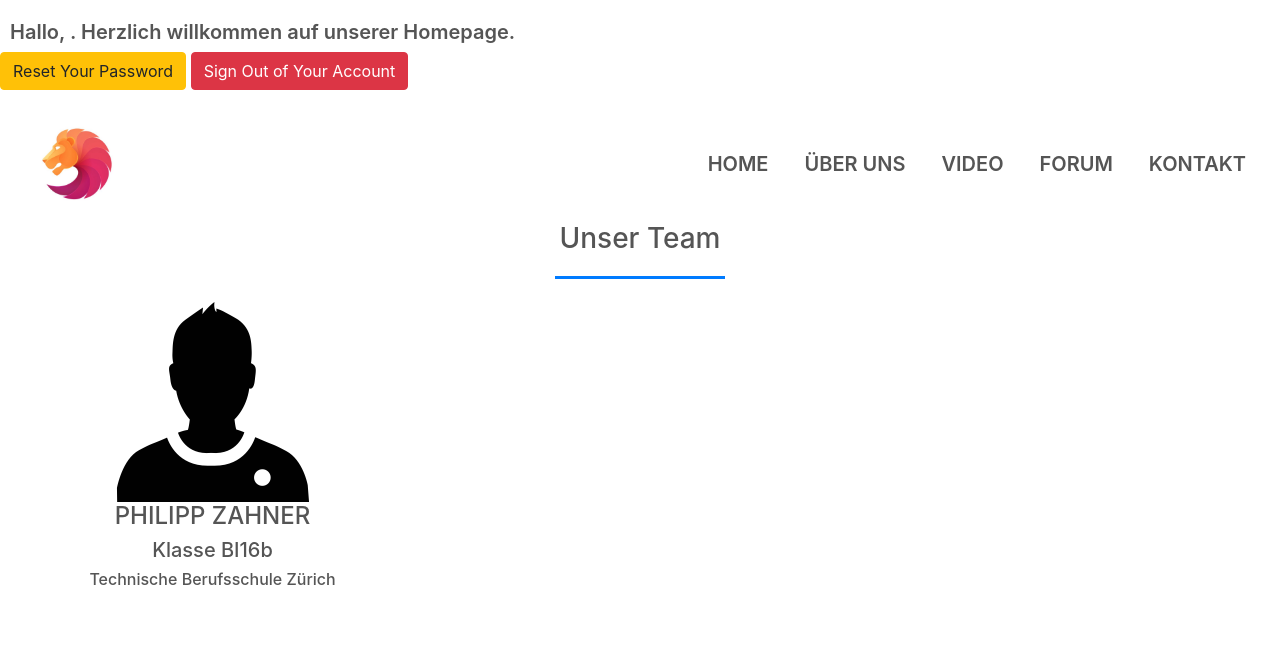
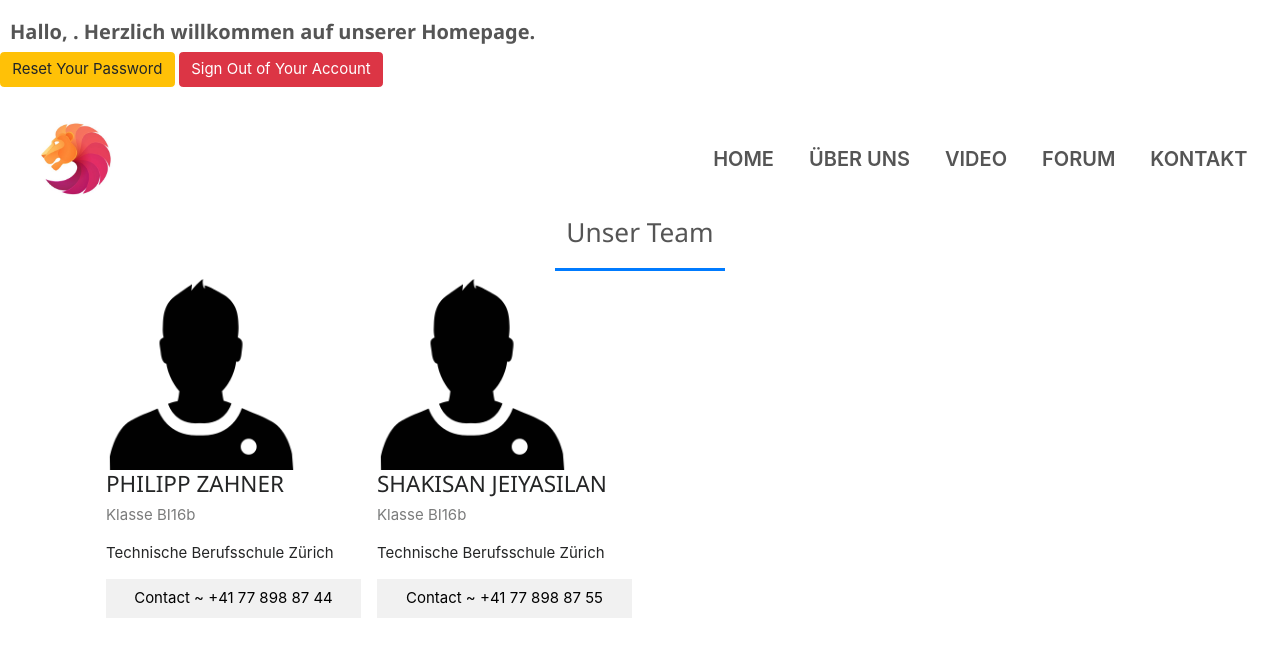
Before and after one commit to Flipza/Testproject, a PHP site: page /aboutus.html in a window 1280 px wide. Shown: the top 657 px of the page. Run offline with PHP 8.4, Linux system fonts and the light colour scheme.

Commit message:
welcome, aboutus, contact

```diff
--- a/aboutus.html
+++ b/aboutus.html
@@ -4,6 +4,7 @@
 <head>
 <title>M133 Website</title>
 <link rel ="stylesheet" href="styles.css">
+<link rel="stylesheet" href="https://www.w3schools.com/w3css/4/w3.css">
 <link rel="stylesheet" href="https://stackpath.bootstrapcdn.com/bootstrap/4.3.1/css/bootstrap.min.css">
 <link rel="stylesheet" href="https://stackpath.bootstrapcdn.com/font-awesome/4.7.0/css/font-awesome.min.css">
 <script src="https://code.jquery.com/jquery-3.3.1.slim.min.js"></script>
@@ -50,29 +51,34 @@
 </section>
 
 <!--------Member--------->
-<section id="team">
-
-<div class="container">
+<section id= "member">
+<div class="w3-row-padding">
 <h3> Unser Team </h3>
-<div class="row">
-<div class="col-md-3 profile-pic text-center">
-<div class="img-box">
-<img src="img/team1.jpg" class="img-responsive">
-<div>
-<h4>PHILIPP ZAHNER</h4>
-<h5>Klasse BI16b</h5>
-<h6>Technische Berufsschule Zürich</h6> 	<!-----46:58 Video>
-
-
 </div>
-</div>
-</div>
-</div>
+<div style="width:1100px; margin:0 auto;">
+  <div class="w3-row-padding w3-grayscale">
+    <div class="w3-col l3 m6 w3-bottom-top">
+      <img src="img/team1.jpg" alt="ZAHNER" style="width:75%">
+      <h4>PHILIPP ZAHNER</h4>
+      <p class="w3-opacity">Klasse BI16b</p>
+      <p>Technische Berufsschule Zürich</p>
+      <p><button class="w3-button w3-light-grey w3-block">Contact ~ +41 77 898 87 44</button></p>
+    </div>
+    <div class="w3-col l3 m6 w3-bottomg-top">
+      <img src="img/team1.jpg" alt="JEIYASILAN" style="width:75%">
+      <h4>SHAKISAN JEIYASILAN</h4>
+      <p class="w3-opacity">Klasse BI16b</p>
+      <p>Technische Berufsschule Zürich</p>
+      <p><button class="w3-button w3-light-grey w3-block">Contact ~ +41 77 898 87 55</button></p>
+    </div>
+  </div>
+  </div>
+</section>
 
 
 
-</div
-</section>
+
+
 
 
 </div>
--- a/styles.css
+++ b/styles.css
@@ -56,10 +56,11 @@
 	font-size: 20px;
  }
  /*------Slider------*/
- #slider
+#slider
  {
 	 width: 100%;
  }
+
 .carousel-caption
 {
 	top: 50%;
@@ -75,7 +76,6 @@
 
  /*---------About---------*/
 
-
  #team
  {
 	padding-top: 0px;
@@ -83,11 +83,15 @@
 	color: #555;
 	color: #555;
  }
+
+
+ #member
+
  h3
  {
 	 text-align: center;
 	 color: #555 !important;
-	 padding-bottom: 10px;
+	 border-bottom: 10px;
  }
  h3::after
  {
--- a/welcome.html
+++ b/welcome.html
@@ -4,6 +4,7 @@
 <head>
 <title>M133 Website</title>
 <link rel ="stylesheet" href="styles.css">
+
 <link rel="stylesheet" href="https://stackpath.bootstrapcdn.com/bootstrap/4.3.1/css/bootstrap.min.css">
 <link rel="stylesheet" href="https://stackpath.bootstrapcdn.com/font-awesome/4.7.0/css/font-awesome.min.css">
 <script src="https://code.jquery.com/jquery-3.3.1.slim.min.js"></script>
@@ -58,7 +59,7 @@
   </ol>
   <div class="carousel-inner">
     <div class="carousel-item active">
-      <img class="d-block img-fluid" src="img/Nummer1.jpg">
+      <img class="d-block img-fluid" src="img/Nummer1.jpg" >
 		<div class="carousel-caption">
 			<h5> TECHNISCHE BERUFSSCHULE ZÜRICH
 		</div>
```
Also changed, not shown: contact.html (+25 -0 lines).
